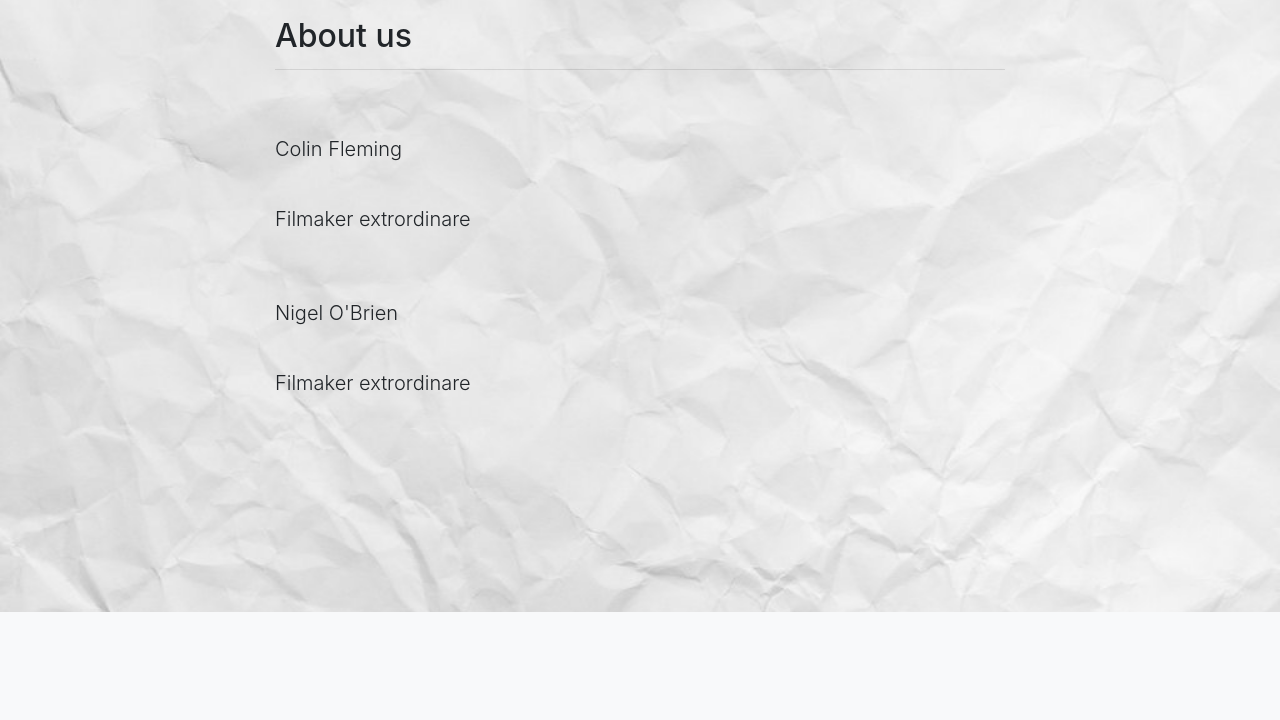
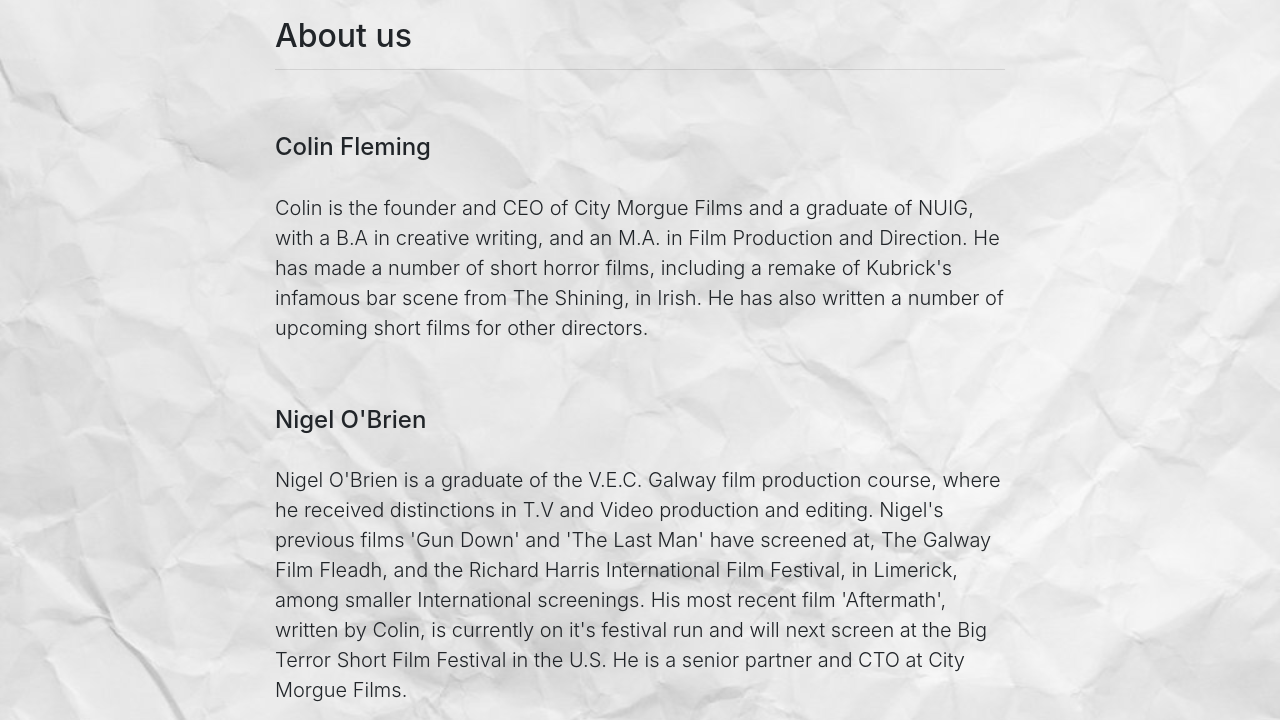
Before and after one commit to PaulMFleming/citymorguefilms, a website with bundled scripts: page index.html in a window 1280 px wide. Shown: the part 3360-4080 px from the top of the page. Built offline with nearby package versions, Linux system fonts and the light colour scheme.

Commit message:
updated about section

```diff
--- a/index.html
+++ b/index.html
@@ -114,7 +114,7 @@
             <h2>Salvation</h2>
             <p class="lead">A post apocolyptic tale of two witches that touches on important and pressing matters in modern Irish society.</p>
             <br><br>
-            <h2>The Shinig - As Gaeilge</h2>
+            <h2>The Shining - As Gaeilge</h2>
             <p class="lead">A remake of the bar scene from The Shining in the Irish Language.</p>
             <br><br>
           </div>
@@ -129,13 +129,32 @@
             <h2>About us</h2>
             <hr>
             <br><br>
-            <p class="lead">Colin Fleming</p>
+            <h4>Colin Fleming</h4>
             <br>
-            <p class="lead">Filmaker extrordinare</p>
+            <p class="lead">
+                Colin is the founder and CEO of City Morgue Films and a
+                graduate of NUIG, with a B.A in creative writing, and an
+                M.A. in Film Production and Direction. He has made a number
+                of short horror films, including a remake of Kubrick's
+                infamous bar scene from The Shining, in Irish. He has also
+                written a number of upcoming short films for other directors.
+            </p>
             <br><br>
-            <p class="lead">Nigel O'Brien</p>
+            <h4>Nigel O'Brien</h4>
             <br>
-            <p class="lead">Filmaker extrordinare</p>
+            <p class="lead">
+                Nigel O'Brien is a graduate of the V.E.C. Galway film production
+                course, where he received distinctions in T.V and Video
+                production and editing. Nigel's previous films 'Gun Down'
+                and 'The Last Man' have screened at, The Galway Film Fleadh,
+                and the Richard Harris International Film Festival, in Limerick,
+                among smaller International screenings. His most recent
+                film 'Aftermath', written by Colin, is currently on it's
+                festival run and will next screen at the Big Terror Short
+                Film Festival in the U.S. He is a senior partner and CTO at
+                City Morgue Films.
+            </p>
+            <img src="media/lastman.webp">
             <br><br>
           </div>
         </div>
```
Also changed, not shown: media/lastman.webp (added).
